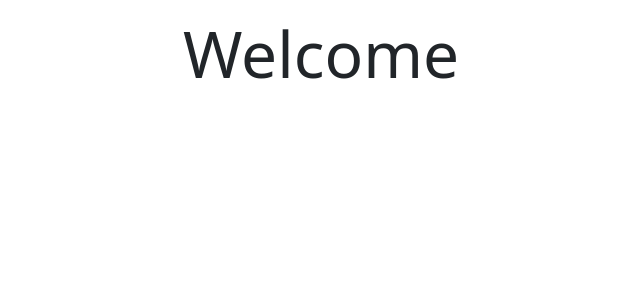
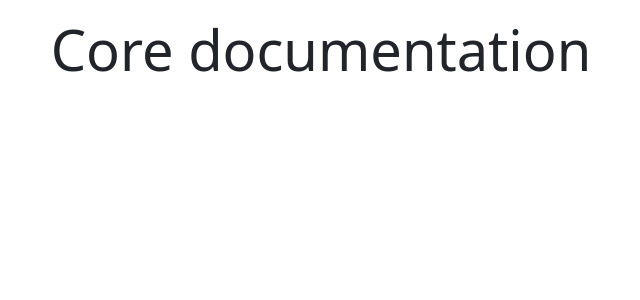
Before and after one commit to obrunodev/DjangoFinance, a Django app: template apps/core/templates/core/pages/index.html in a window 1280 px wide. Shown: the part 56-356 px from the top of the page, without its empty margins (319-959 px from the left). Run offline with Django 4.2, Linux system fonts and the light colour scheme; the template is opened without the code that fills it, so the values that code supplies are empty; some libraries are stand-ins or nearby versions.

Commit message:
refactor: Reformulando estrutura

```diff
--- a/apps/core/templates/core/pages/index.html
+++ b/apps/core/templates/core/pages/index.html
@@ -5,7 +5,7 @@
     {% include 'partials/navbar.html' %}
 
     <div class="container mt-3">
-        {% include '../partials/welcome.html' %}
+        {% include '../partials/documentation.html' %}
     </div>
 
 {% endblock content %}
--- /dev/null
+++ b/apps/core/templates/core/partials/documentation.html
@@ -0,0 +1,3 @@
+<div class="documentation">
+    <h3 class="display-4 text-center">Core documentation</h3>
+</div>
--- a/apps/core/templates/core/partials/welcome.html
+++ /dev/null
@@ -1,3 +0,0 @@
-<center>
-    <h1 class="display-3">Welcome</h1>
-</center>
--- a/apps/core/urls.py
+++ b/apps/core/urls.py
@@ -5,7 +5,4 @@ from .views import core
 app_name = 'core'
 urlpatterns = [
     path('', core.index, name='index'),
-    path('create/', core.create, name='create'),
-    path('<int:pk>/update/', core.update, name='update'),
-    path('<int:pk>/delete/', core.delete, name='delete'),
 ]
--- a/project/urls.py
+++ b/project/urls.py
@@ -5,7 +5,7 @@ from django.urls import include, path
 
 urlpatterns = [
     path('admin/', admin.site.urls),
-    path('', include('core.urls')),
+    path('core/', include('core.urls')),
 ]
 
 urlpatterns += static(settings.MEDIA_URL, document_root=settings.MEDIA_ROOT)
```
Also changed, not shown: apps/core/views/core.py (+0 -24 lines), db.sqlite3 (added).
